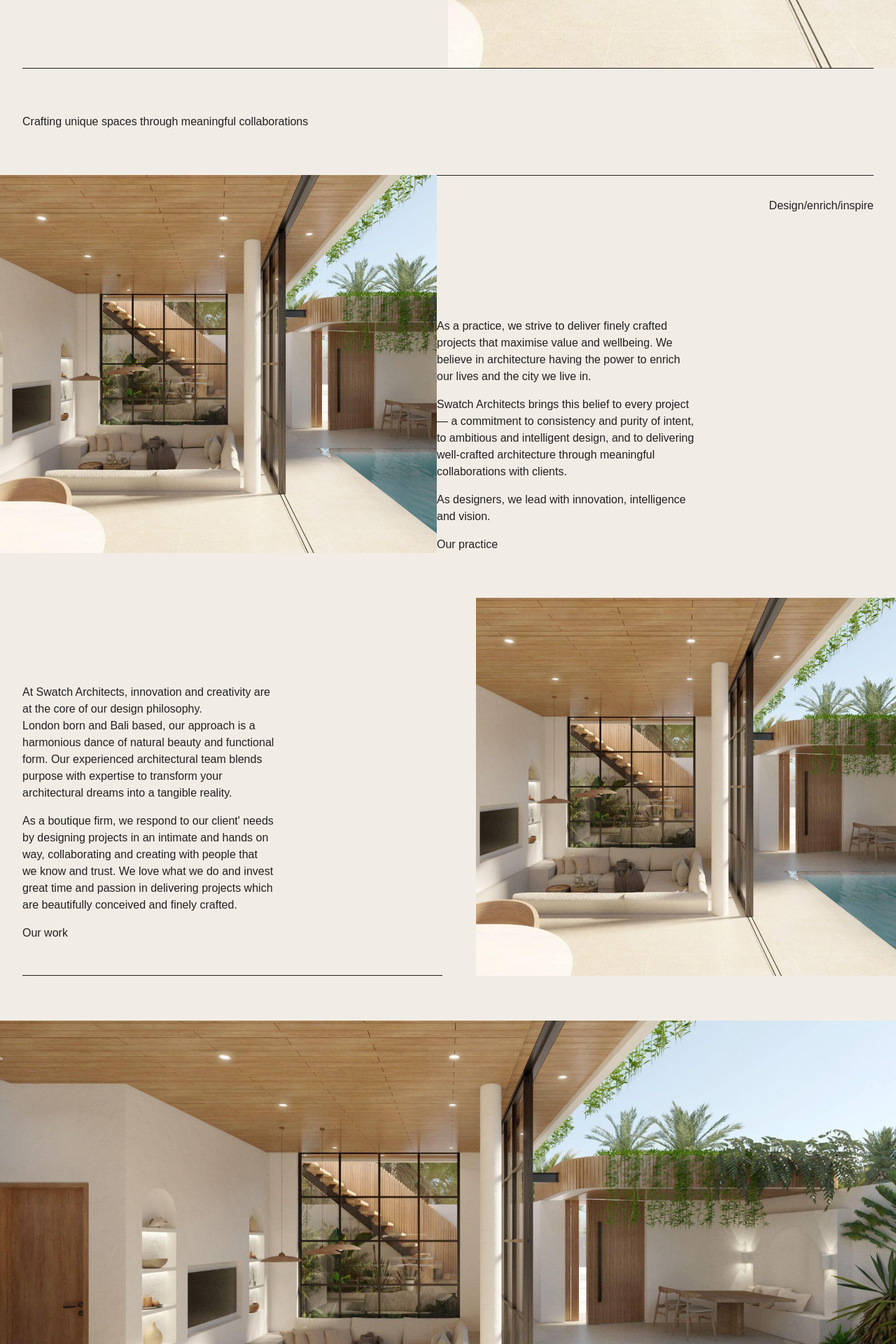
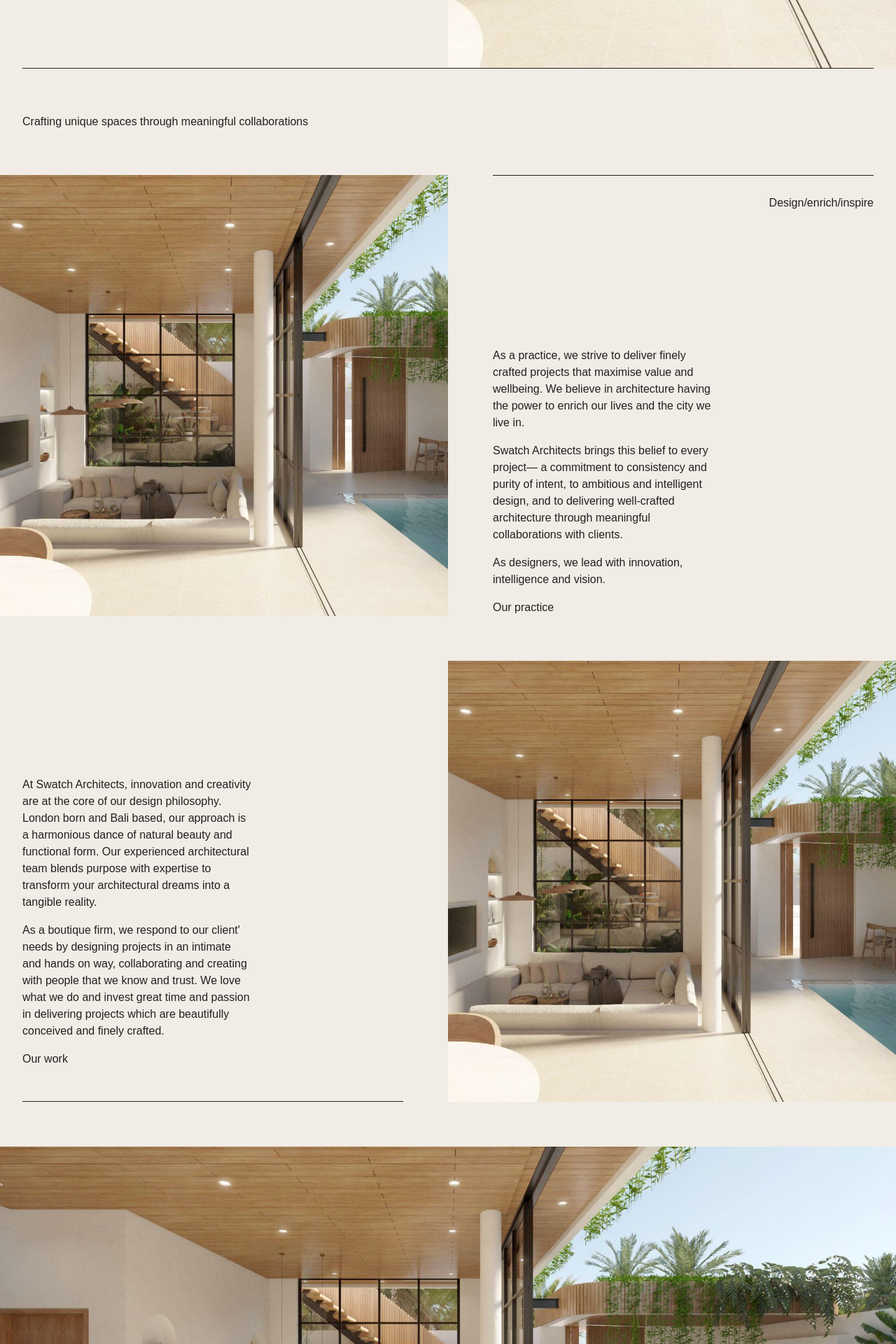
Before and after one commit to isabelleabbey/swatch-bali, a Jekyll site: the page built from index.html, in a window 1280 px wide. Shown: the part 827-2747 px from the top of the page at 70% size. Built offline with Jekyll 4.4.1, drawn with Linux system fonts in a browser that asks for light colours; nearby versions of some CDN libraries.

Commit message:
homepage structure complete

```diff
--- a/assets/css/style.css
+++ b/assets/css/style.css
@@ -523,6 +523,15 @@ p:last-child {
 .mt-auto {
   margin-top: auto;
 }
+.ml-12 {
+  margin-left: 3rem;
+}
+.ml-16 {
+  margin-left: 4rem;
+}
+.mr-16 {
+  margin-right: 4rem;
+}
 .block {
   display: block;
 }
--- a/index.html
+++ b/index.html
@@ -59,13 +59,13 @@ seo:
   </div>
 
   <!-- Image and Text Container -->
-  <div class="flex min-h-[60vh]">
+  <div class="grid grid-cols-2">
 
     <!-- Image -->
-    <div class="bg-image-style flex-1 min-h-[60vh]" style="background-image: url('{{ page.about.image.image_path }}'); background-position: {{ page.about.image.image_focus }};"></div>
+    <div class="bg-image-style flex-1 min-h-[70vh]" style="background-image: url('{{ page.about.image.image_path }}'); background-position: {{ page.about.image.image_focus }};"></div>
 
     <!-- Text -->
-    <div class="flex-1 flex flex-col justify-between mr-8 border-t border-dark">
+    <div class="flex-1 flex flex-col justify-between ml-16 mr-8 border-t border-dark">
       <p class="pt-5p text-right">Design/enrich/inspire</p>
       <div class="flex justify-start self-end">
         <div class="w-[60%]">
@@ -85,10 +85,10 @@ seo:
 <section class="pb-5p">
 
   <!-- Image and Text Container -->
-  <div class="flex gap-12 min-h-[60vh]">
+  <div class="grid grid-cols-2">
 
     <!-- Text -->
-    <div class="flex-1 flex flex-col justify-between ml-8 border-b border-dark">
+    <div class="flex-1 flex flex-col justify-between ml-8 mr-16 border-b border-dark">
       <div class="flex justify-start mt-auto">
         <div class="w-[60%] pb-12">
           <h2 class="editable">At Swatch Architects, innovation and creativity are at the core of our design philosophy.</h2>
@@ -100,7 +100,7 @@ seo:
     </div>
 
     <!-- Image -->
-    <div class="bg-image-style flex-1 min-h-[60vh]" style="background-image: url('{{ page.about.image.image_path }}'); background-position: {{ page.about.image.image_focus }};"></div>
+    <div class="bg-image-style flex-1 min-h-[70vh]" style="background-image: url('{{ page.about.image.image_path }}'); background-position: {{ page.about.image.image_focus }};"></div>
 
   </div>
 </section>
```
